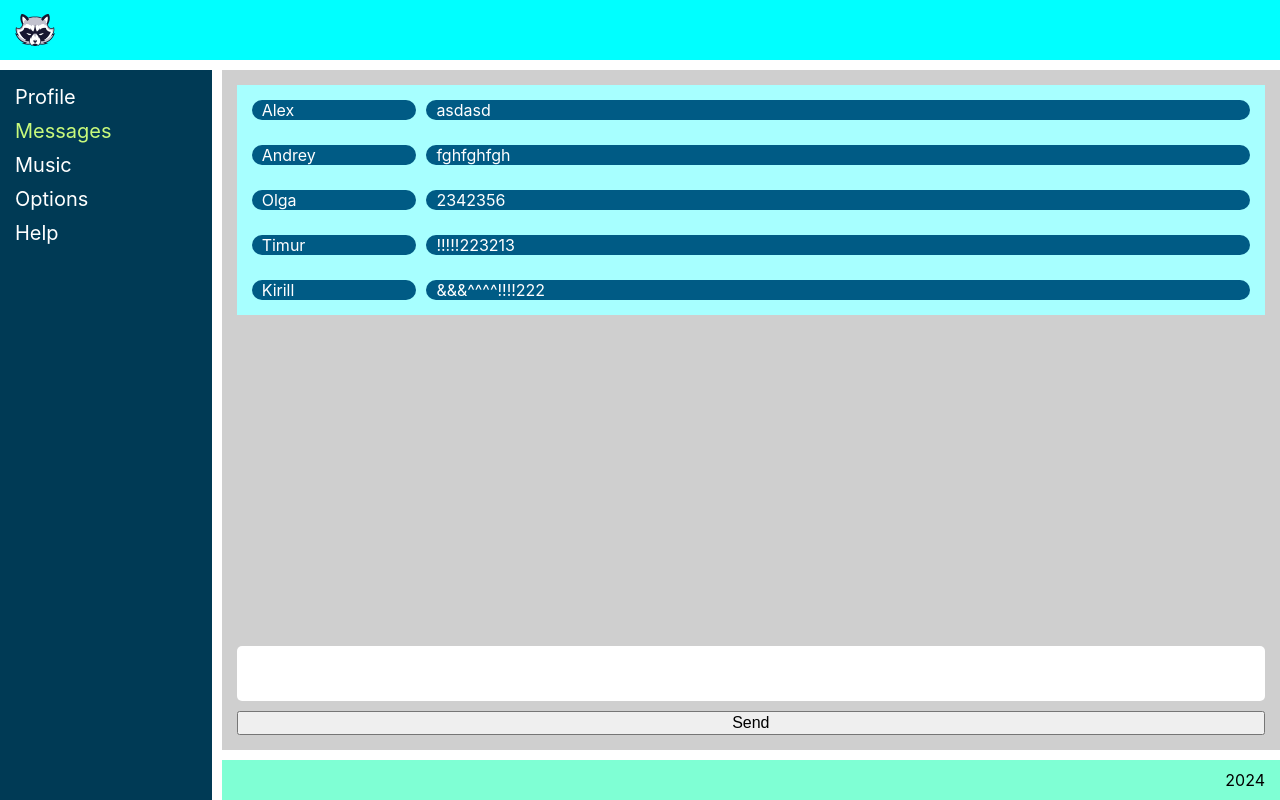
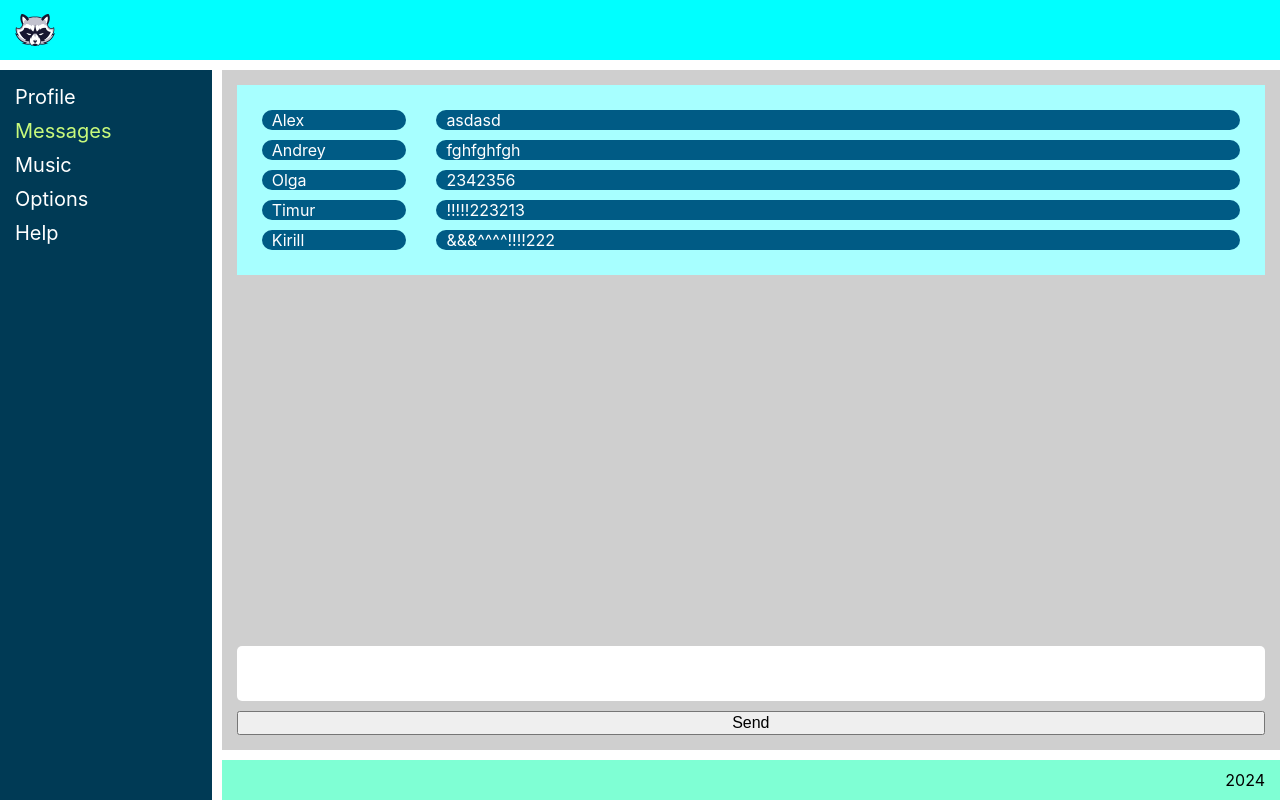
Before and after one commit to prot-alx/first_react_app, a React (Create React App) app: page /messages in a window 1280 px wide. Built offline with nearby package versions, Linux system fonts and the light colour scheme.

Commit message:
refactoring+storecontext

```diff
--- a/src/components/Dialogs/DialogItem/DialogItem.jsx
+++ b/src/components/Dialogs/DialogItem/DialogItem.jsx
@@ -9,7 +9,7 @@ const DialogItem = (props) => {
     let path = '/messages/'+props.id;
 
     return (
-        <div className={styles.dialog}>
+        <div className={styles.dialogsItems}>
             <NavLink to={path} className = { activeLinkCheck }> {props.name} </NavLink>
         </div>
     )
--- a/src/components/Dialogs/DialogItem/DialogItem.module.css
+++ b/src/components/Dialogs/DialogItem/DialogItem.module.css
@@ -1,7 +1,8 @@
-.dialog {
+.dialogsItems {
     background-color:rgb(0, 91, 133);
     border-radius: 10px;
     padding-left: 10px;
+    margin: 10px;
 }
 
 .inactive {
--- a/src/components/Dialogs/Dialogs.jsx
+++ b/src/components/Dialogs/Dialogs.jsx
@@ -1,11 +1,12 @@
 import React, { Fragment } from "react";
+import DialogItem from "./DialogItem/DialogItem";
+import MessageItem from "./Message/MessageItem";
+import StoreContext from "../../StoreContext";
+import SendMessageBlockContainer from './SendMessageBlock/SendMessageBlockContainer'
 import styles from './Dialogs.module.css';
-import DialogItem from "./DialogItem/DialogItem";
-import Message from "./Message/Message";
-import { addMessageActionCreator, updateNewMessageTextActionCreator } from '../../../src/redux/dialogsReducer'
-import StoreContext from "../../StoreContext";
+//import { addMessageActionCreator, updateNewMessageTextActionCreator } from '../../../src/redux/dialogsReducer'
 
-const Dialogs = () => {
+const Dialogs = (props) => {
     return (
         <StoreContext.Consumer>
             {
@@ -13,41 +14,25 @@ const Dialogs = () => {
 
                     let dialogsItems = store.getState().dialogsPage.dialogsData.map(dialogItem => <DialogItem key={dialogItem.id} name={dialogItem.name} id={dialogItem.id} />);
 
-                    let messageItems = store.getState().dialogsPage.messagesData.map(messageItem => <Message key={messageItem.id} message={messageItem.message} />);
-
-                    let newMessageElement = React.createRef();
-
-                    let sendMessage = () => {
-                        store.getState().dialogsPage.newMessageText === '' ? alert('Enter some text') : store.dispatch(addMessageActionCreator());
-                    }
-
-                    let onMessageChange = () => {
-                        let text = newMessageElement.current.value;
-                        let action = updateNewMessageTextActionCreator(text)
-                        store.dispatch(action);
-                    }
-
-                    let sendMsgOnEnter = (e) => { if (e.key === "Enter") sendMessage() };
+                    let messageItems = store.getState().dialogsPage.messagesData.map(messageItem => <MessageItem key={messageItem.id} message={messageItem.message} />);
 
                     return (
                         <Fragment>
                             <div className={styles.dialogsWrapper}>
                                 <div className={styles.dialogs}>
-                                    <div className={styles.dialogsItems}>
+                                    <div>
                                         {dialogsItems}
                                     </div>
-                                    <div className={styles.messageItems}>
+                                    <div>
                                         {messageItems}
                                     </div>
                                 </div>
-                                <div className={styles.sendMessage}>
-                                    <textarea ref={newMessageElement} onChange={onMessageChange} onKeyUp={sendMsgOnEnter} value={store.getState().dialogsPage.newMessageText} />
-                                    <button onClick={sendMessage}>Send</button>
+                                <div>
+                                    <SendMessageBlockContainer />
                                 </div>
                             </div>
                         </Fragment>
                     );
-
                 }
             }
         </StoreContext.Consumer>
--- a/src/components/Dialogs/Dialogs.module.css
+++ b/src/components/Dialogs/Dialogs.module.css
@@ -16,40 +16,3 @@
     color: black;
     background-color: rgb(167, 255, 255);
 }
-
-.dialogsItems {
-    display: flex;
-    flex-direction: column;
-    gap: 25px;
-}
-
-.messageItems {
-    display: flex;
-    color: white;
-    flex-direction: column;
-    gap: 25px;
-}
-
-.sendMessage {
-    display: flex;
-    gap: 10px;
-    flex-direction: column;
-}
-
-.sendMessage textarea {
-    display: block;
-    width: 100%;
-    height: 55px;
-    border-radius: 5px;
-    width: 100%;
-    margin: 0;
-    padding: 0;
-    border-width: 0;
-    resize: none;
-    border: 0px solid rgb(0, 0, 0);
-}
-
-.sendMessage button {
-    display: block;
-    font-size: 16px;
-}
--- a/src/components/Dialogs/Message/Message.module.css
+++ /dev/null
@@ -1,16 +0,0 @@
-.message {
-    background-color: rgb(0, 91, 133);
-    border-radius: 10px;
-    padding-left: 10px;
-}
-
-.inactive {
-    color: white;
-    display: block;
-    text-decoration: none;
-}
-
-.active {
-    color: rgb(161, 241, 40);
-    text-decoration: none;
-}
--- a/src/components/Dialogs/Message/Message.jsx
+++ b/src/components/Dialogs/Message/MessageItem.jsx
@@ -1,9 +1,9 @@
 import React from "react";
-import styles from './Message.module.css';
+import styles from './MessageItem.module.css';
 
 const Message = (props) => {
     return (
-        <div className={styles.message}>
+        <div className={styles.messageItems}>
             {props.message}
         </div>
     )
--- /dev/null
+++ b/src/components/Dialogs/Message/MessageItem.module.css
@@ -0,0 +1,7 @@
+.messageItems {
+    background-color: rgb(0, 91, 133);
+    color: white;
+    border-radius: 10px;
+    padding-left: 10px;
+    margin: 10px;
+}
--- /dev/null
+++ b/src/components/Dialogs/SendMessageBlock/SendMessageBlock.jsx
@@ -0,0 +1,10 @@
+// import React from "react";
+// import styles from './SendMessageBlock.module.css'
+// import StoreContext from '../../../StoreContext'
+
+const SendMessageBlock = () => {
+
+}
+
+
+export default SendMessageBlock;
--- /dev/null
+++ b/src/components/Dialogs/SendMessageBlock/SendMessageBlockContainer.jsx
@@ -0,0 +1,43 @@
+import React, { Fragment } from "react";
+import { updateNewMessageTextActionCreator, addMessageActionCreator } from "../../../redux/dialogsReducer";
+//import SendMessageBlock from "./SendMessageBlock";
+import StoreContext from '../../../StoreContext'
+import styles from './SendMessageBlockContainer.module.css'
+
+
+const SendMessageBlockContainer = (props) => {
+    return (
+        <StoreContext.Consumer>
+            {
+                (store) => {
+
+                    let newMessageElement = React.createRef();
+
+                    let sendMessage = () => {
+                        store.getState().dialogsPage.newMessageText === '' ? alert('Enter some text') : store.dispatch(addMessageActionCreator());
+                    }
+
+                    let onMessageChange = () => {
+                        let text = newMessageElement.current.value;
+                        let action = updateNewMessageTextActionCreator(text)
+                        store.dispatch(action);
+                    }
+
+                    let sendMsgOnEnter = (e) => { if (e.key === "Enter") sendMessage() };
+
+                    return (
+                        <Fragment>
+                            <div className={styles.sendMessage}>
+                                <textarea ref={newMessageElement} onChange={onMessageChange} onKeyUp={sendMsgOnEnter} value={store.getState().dialogsPage.newMessageText} />
+                                <button onClick={sendMessage}>Send</button>
+                            </div>
+                        </Fragment>
+                    );
+                }
+            }
+        </StoreContext.Consumer >
+    )
+}
+
+
+export default SendMessageBlockContainer;
--- /dev/null
+++ b/src/components/Dialogs/SendMessageBlock/SendMessageBlockContainer.module.css
@@ -0,0 +1,23 @@
+.sendMessage {
+    display: flex;
+    gap: 10px;
+    flex-direction: column;
+}
+
+.sendMessage textarea {
+    display: block;
+    width: 100%;
+    height: 55px;
+    border-radius: 5px;
+    width: 100%;
+    margin: 0;
+    padding: 0;
+    border-width: 0;
+    resize: none;
+    border: 0px solid rgb(0, 0, 0);
+}
+
+.sendMessage button {
+    display: block;
+    font-size: 16px;
+}
```
Also changed, not shown: src/components/Dialogs/SendMessageBlock/SendMessageBlock.module.css (added).
